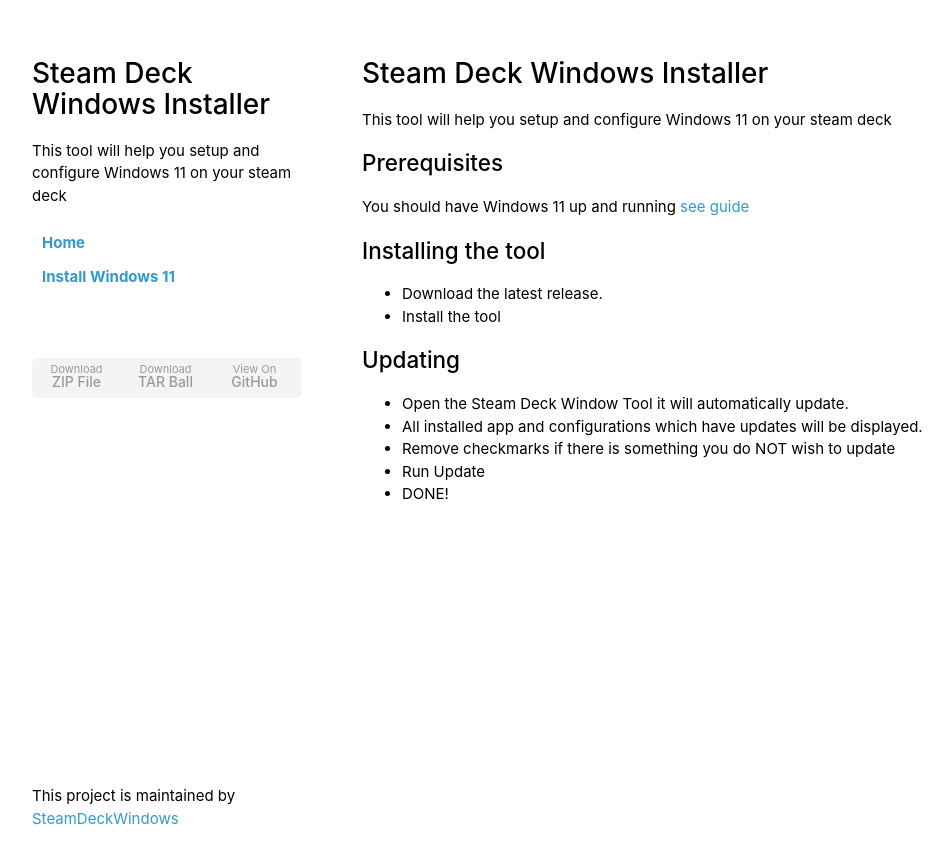
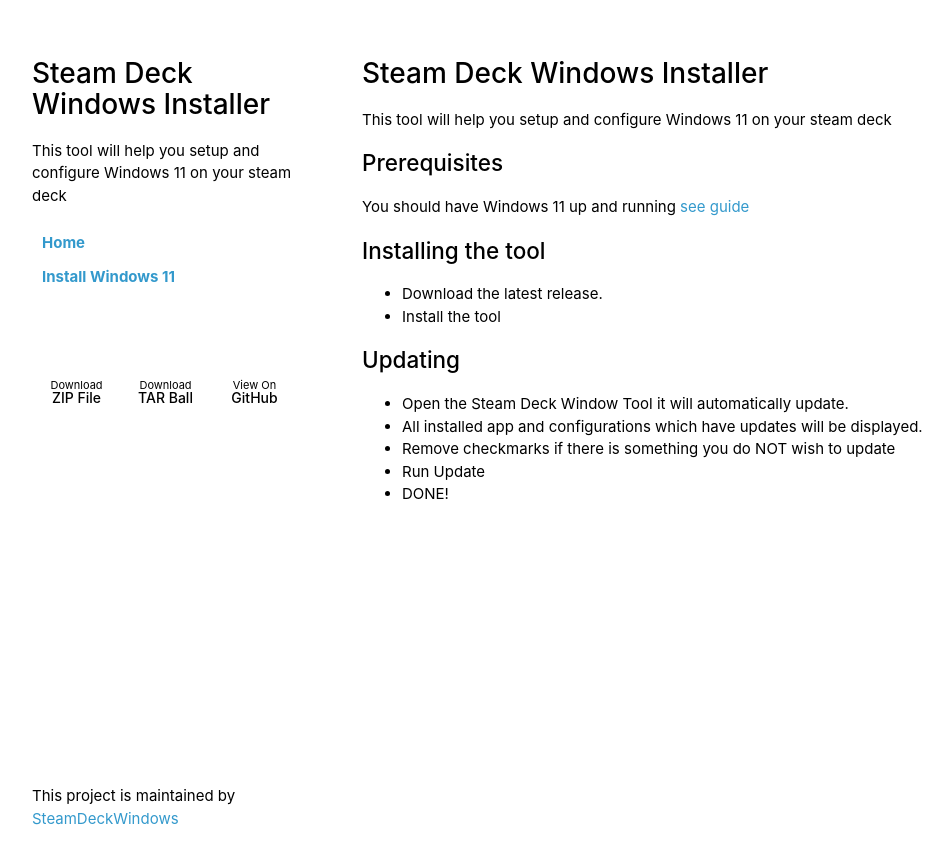
Before and after one commit to SteamDeckWindows/Steam-Deck-Windows, a Jekyll site: the page built from docs/index.md, in a window 1280 px wide. Shown: the top 864 px of the page, without its empty margins (68-1017 px from the left). Built offline with Jekyll 4.4.1, drawn with Linux system fonts in a browser that asks for light colours; our own code applies the rules of GitHub Pages for plain Markdown files.

Commit message:
Update styles.css

```diff
--- a/docs/assets/css/styles.css
+++ b/docs/assets/css/styles.css
@@ -135,7 +135,7 @@
   list-style:none;
   height:40px;
   padding:0;
-  background: #f4f4f4;
+  background: var(--bg-color);
   border-radius:5px;
   border:1px solid var(--text-color);;
   width:270px;
@@ -159,7 +159,7 @@
 header ul a {
   line-height:1;
   font-size:11px;
-  color:#999;
+  color:var(--text-color);
   display:block;
   text-align:center;
   padding-top:6px;
@@ -167,7 +167,7 @@
 }
 
 header ul a:hover {
-  color:#999;
+  color:var(--text-color);
 }
 
 header ul a:active {
@@ -202,7 +202,7 @@
 
 hr {
   border:0;
-  background:var(--bg-color);;
+  background:var(--bg-color);
   height:1px;
   margin:0 0 20px;
 }
@@ -307,7 +307,6 @@
   font-size: 16px;
   font-weight: 700;
   line-height: 1.5;
-  margin: 0;
   max-width: none;
   min-height: 44px;
   min-width: 10px;
```
